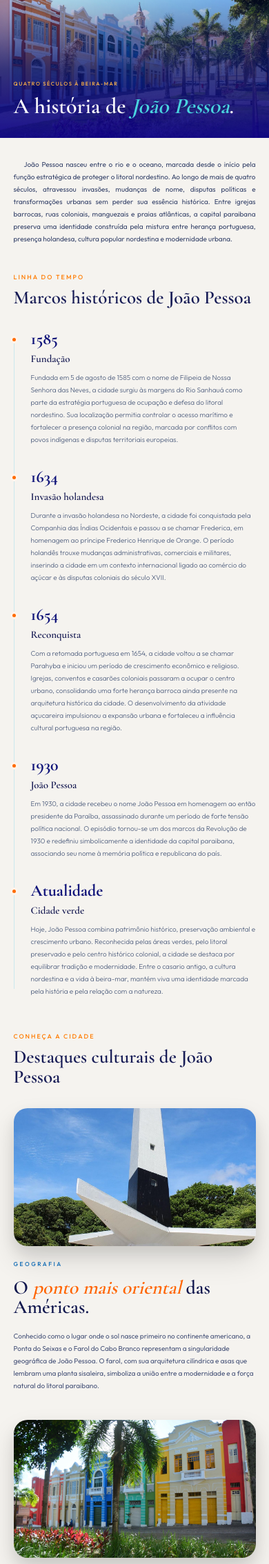
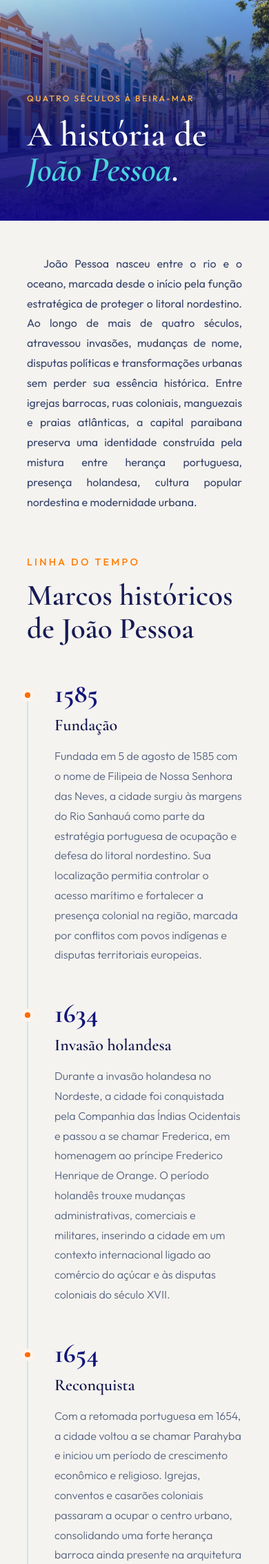
Before and after one commit to jmanoeldev/Vem-pra-Jampa, a Flask app: page /historia in a window 390 px wide. Shown: the part 84-2352 px from the top of the page at 69% size. Run offline with Flask 3, Linux system fonts and the light colour scheme.

Commit message:
fix: Padronização das páginas
-Defini fontes padrões para texto e títulos.
-Redefini todos as dimensões para o padrão rem.

```diff
--- a/static/css/historia.css
+++ b/static/css/historia.css
@@ -1,432 +1,426 @@
-*{
-    margin:0;
-    padding:0;
-    box-sizing:border-box;
+@import url('https://fonts.googleapis.com/css2?family=Cormorant+Garamond:ital,wght@0,600;1,600&family=Outfit:wght@300;400;500&display=swap');
+
+/*
+  BASE: 1rem = 10px (62.5% definido no style.css)
+  Conversão: valor original (base 16px) × 1.6 = novo valor
+  Ex: 1.2rem (16px base) → 1.92rem ≈ 1.9rem (10px base)
+*/
+
+/* =====================
+   VARIÁVEIS LOCAIS
+   ===================== */
+.pagina-historia {
+    --cor-primaria-h: #11157a;
+    --cor-destaque-h: #ff6b00;
+    --cor-texto-h: #49557a;
+    --cor-fundo-h: #f5f3ef;
 }
 
-html{
-    font-size:16px;
-    scroll-behavior:smooth;
+/* =====================
+   LAYOUT GERAL
+   ===================== */
+.pagina-historia {
+    background: var(--cor-fundo-h);
+    color: #2d3553;
+    overflow-x: hidden;
 }
 
-body{
-    background:#f5f3ef;
-    color:#2d3553;
-    font-family:'Outfit', sans-serif;
-    overflow-x:hidden;
+.pagina-historia .container {
+    width: min(80%);
+    margin: 0 auto;
 }
 
-.container{
-    width:min(90%, 75rem);
-    margin:0 auto;
+/* =====================
+   HERO
+   ===================== */
+.pagina-historia .hero {
+    min-height: 41.6rem;       /* 26rem × 1.6 */
+    display: flex;
+    align-items: flex-end;
+    padding-bottom: 4.8rem;    /* 3rem × 1.6 */
+    background-image: linear-gradient(
+        to bottom,
+        rgba(13, 36, 126, 0.20),
+        rgba(12, 22, 111, 0.78),
+        rgba(11, 0, 136, 0.94)
+    ), url(/static/images/foto.webp);
+    background-size: cover;
+    background-position: center;
+    background-repeat: no-repeat;
+    position: relative;
 }
 
-.hero{
-    min-height:26rem;
-    display:flex;
-    align-items:flex-end;
-    padding-bottom:3rem;
-    background-image: linear-gradient(to bottom, rgba(13, 36, 126, 0.20), rgba(12, 22, 111, 0.78), rgba(11, 0, 136, 0.94)), url(/static/images/foto.webp);
-    background-size:cover;
-    background-position:center;
-    background-repeat:no-repeat;
-    position:relative;
+.pagina-historia .hero-conteudo {
+    max-width: 89.6rem;        /* 56rem × 1.6 */
+    margin-bottom: 1.6rem;
 }
 
-.hero-conteudo{
-    max-width:56rem;
-    margin-bottom: 1rem;
+.pagina-historia .hero-subtitulo {
+    font-size: 1.44rem;        /* 0.9rem × 1.6 */
+    font-weight: 500;
+    letter-spacing: 0.4rem;    /* 0.25rem × 1.6 */
+    text-transform: uppercase;
+    color: #ffb347;
+    margin-bottom: 1.92rem;    /* 1.2rem × 1.6 */
 }
 
-.hero-subtitulo{
-    font-size:0.9rem;
-    font-weight:500;
-    letter-spacing:0.25rem;
-    text-transform:uppercase;
-    color:#ffb347;
-    margin-bottom:1.2rem;
+.pagina-historia .hero-titulo {
+    font-family: 'Cormorant Garamond', serif;
+    font-size: 9.6rem;         /* 6rem × 1.6 */
+    line-height: 0.95;
+    color: #ffffff;
+    font-weight: 600;
 }
 
-.hero-titulo{
-    font-family:'Cormorant Garamond', serif;
-    font-size:6rem;
-    line-height:0.95;
-    color:#ffffff;
-    font-weight:600;
+.pagina-historia .texto-destaque {
+    color: #49d4df;
+    font-style: italic;
 }
 
-.texto-destaque{
-    color:#49d4df;
-    font-style:italic;
+/* =====================
+   INTRODUÇÃO
+   ===================== */
+.pagina-historia .introducao {
+    padding: 6.4rem 0 3.2rem;  /* 4rem / 2rem × 1.6 */
 }
 
-.introducao{
-    padding:4rem 0 2rem;
+.pagina-historia .introducao-texto {
+    max-width: 96rem;          /* 60rem × 1.6 */
+    font-size: 2.24rem;        /* 1.4rem × 1.6 */
+    line-height: 1.8;
+    color: #38456b;
+    font-weight: 400;
+    text-align: justify;
+    text-indent: 4rem;         /* 2.5rem × 1.6 */
+    margin: 0 auto 8rem auto;  /* 5rem × 1.6 */
 }
 
-.introducao-texto{
-    max-width:60rem;
-    font-size:1.4rem;
-    line-height:1.8;
-    color:#38456b;
-    font-weight:400;
-    text-align: justify;
-    text-indent: 2.5rem;
-    margin:0 auto 5rem auto;
+/* =====================
+   CABEÇALHO HISTÓRIA
+   ===================== */
+.pagina-historia .cabecalho-historia {
+    margin-bottom: 8rem;       /* 5rem × 1.6 */
 }
 
-.cabecalho-historia{
-    margin-bottom:5rem;
+.pagina-historia .historia-subtitulo {
+    text-transform: uppercase;
+    letter-spacing: 0.32rem;   /* 0.2rem × 1.6 */
+    color: #ff7b00;
+    font-size: 1.44rem;        /* 0.9rem × 1.6 */
+    font-weight: 500;
+    margin-bottom: 1.6rem;
 }
 
-.historia-subtitulo{
-    text-transform:uppercase;
-    letter-spacing:0.2rem;
-    color:#ff7b00;
-    font-size:0.9rem;
-    font-weight:500;
-    margin-bottom:1rem;
+.pagina-historia .historia-titulo {
+    font-family: 'Cormorant Garamond', serif;
+    font-size: 6.4rem;         /* 4rem × 1.6 */
+    line-height: 1.1;
+    color: #161b55;
+    font-weight: 600;
 }
 
-.historia-titulo{
-    font-family:'Cormorant Garamond', serif;
-    font-size:4rem;
-    line-height:1.1;
-    color:#161b55;
-    font-weight:600;
+/* =====================
+   LINHA DO TEMPO
+   ===================== */
+.pagina-historia .linha-tempo {
+    position: relative;
+    width: 100%;
+    max-width: 96rem;          /* 60rem × 1.6 */
+    margin-left: auto;
+    margin-right: auto;
+    padding-left: 6.4rem;      /* 4rem × 1.6 */
+    margin-bottom: 3.2rem;
 }
 
-.linha-tempo{
-    position:relative;
-    width: 100%;
-    max-width: 60rem;
-    margin-left:auto;
-    margin-right:auto;
-    padding-left:4rem;
-    margin-bottom:2rem;
+.pagina-historia .linha-tempo::before {
+    content: "";
+    position: absolute;
+    left: 0;
+    top: 2.08rem;              /* 1.3rem × 1.6 */
+    bottom: 2.08rem;
+    width: 0.24rem;            /* 0.15rem × 1.6 */
+    background: #cbe7ee;
 }
 
-.linha-tempo::before{
-    content:"";
-    position:absolute;
-    left:0rem;
-    top:1.3rem;
-    bottom: 1.3rem;
-    width:0.15rem;
-    background:#cbe7ee;
+.pagina-historia .linha-item {
+    position: relative;
+    padding-bottom: 8rem;      /* 5rem × 1.6 */
 }
 
-.linha-item{
-    position:relative;
-    padding-bottom:5rem;
+.pagina-historia .linha-item:last-child {
+    padding-bottom: 0;
 }
 
-.linha-item:last-child{
-    padding-bottom:0;
+.pagina-historia .linha-ponto {
+    position: absolute;
+    left: -7.52rem;            /* -4.7rem × 1.6 */
+    top: 1.6rem;
+    width: 2.4rem;             /* 1.5rem × 1.6 */
+    height: 2.4rem;
+    background: #ff6b00;
+    border-radius: 50%;
+    border: 0.56rem solid #fff4eb; /* 0.35rem × 1.6 */
+    z-index: 10;
 }
 
-.linha-ponto{
-    position:absolute;
-    left:-4.7rem;
-    top:1rem;
-    width:1.5rem;
-    height:1.5rem;
-    background:#ff6b00;
-    border-radius:50%;
-    border:0.35rem solid #fff4eb;
-    z-index:10;
+.pagina-historia .linha-conteudo {
+    max-width: 88rem;          /* 55rem × 1.6 */
 }
 
-.linha-conteudo{
-    max-width:55rem;
+.pagina-historia .linha-ano {
+    font-family: 'Cormorant Garamond', serif;
+    font-size: 6.4rem;         /* 4rem × 1.6 */
+    color: #11157a;
+    margin-bottom: 0.8rem;
+    font-weight: 700;
 }
 
-.linha-ano{
-    font-family:'Cormorant Garamond', serif;
-    font-size:4rem;
-    color:#11157a;
-    margin-bottom:0.5rem;
-    font-weight:700;
+.pagina-historia .linha-titulo {
+    font-family: 'Cormorant Garamond', serif;
+    font-size: 3.52rem;        /* 2.2rem × 1.6 */
+    color: #12164f;
+    margin-bottom: 1.6rem;
+    font-weight: 600;
 }
 
-.linha-titulo{
-    font-family:'Cormorant Garamond', serif;
-    font-size:2.2rem;
-    color:#12164f;
-    margin-bottom:1rem;
-    font-weight:600;
+.pagina-historia .linha-texto {
+    font-size: 1.92rem;        /* 1.2rem × 1.6 */
+    line-height: 1.9;
+    color: #51607f;
+    font-weight: 300;
 }
 
-.linha-texto{
-    font-size:1.2rem;
-    line-height:1.9;
-    color:#51607f;
-    font-weight:300;
+/* =====================
+   DESTAQUES CULTURAIS
+   ===================== */
+.pagina-historia .destaques-culturais {
+    padding: 4.8rem 0 1.6rem;
 }
 
-.destaques-culturais{
-    padding:3rem 0;
-    padding-top: 1rem;
+.pagina-historia .destaque-item {
+    display: flex;
+    align-items: center;
+    justify-content: space-between;
+    gap: 6.4rem;               /* 4rem × 1.6 */
+    margin-bottom: 12.8rem;    /* 8rem × 1.6 */
 }
 
-.destaque-item{
-    display:flex;
-    align-items:center;
-    justify-content:space-between;
-    gap:4rem;
-    margin-bottom:8rem;
+.pagina-historia .destaque-reverso {
+    flex-direction: row-reverse;
 }
 
-.destaque-reverso{
-    flex-direction:row-reverse;
+.pagina-historia .destaque-imagem {
+    flex: 1;
 }
 
-.destaque-imagem{
-    flex:1;
+.pagina-historia .destaque-imagem img {
+    width: 100%;
+    height: 67.2rem;           /* 42rem × 1.6 */
+    object-fit: cover;
+    border-radius: 3.2rem;     /* 2rem × 1.6 */
+    display: block;
+    box-shadow:
+        0 1.6rem 3.2rem rgba(0, 0, 0, 0.08),
+        0 3.2rem 6.4rem rgba(0, 0, 0, 0.12);
+    transition: transform 0.4s ease, box-shadow 0.4s ease;
 }
 
-.destaque-imagem img{
-    width:100%;
-    height:42rem;
-    object-fit:cover;
-    border-radius:2rem;
-    display:block;
-    box-shadow:
-    0 1rem 2rem rgba(0,0,0,0.08),
-    0 2rem 4rem rgba(0,0,0,0.12);
+.pagina-historia .destaque-imagem img:hover {
+    transform: translateY(-0.8rem);
+    box-shadow: 0 3.2rem 6.4rem rgba(15, 22, 77, 0.20);
 }
 
-.destaque-imagem img{
-
-    transition:
-        transform .4s ease,
-        box-shadow .4s ease;
+.pagina-historia .destaque-conteudo {
+    flex: 1;
 }
 
-.destaque-imagem img:hover{
-
-    transform:translateY(-0.5rem);
-    box-shadow:0 2rem 4rem rgba(15,22,77,.20);
+.pagina-historia .destaque-categoria {
+    font-size: 1.52rem;        /* 0.95rem × 1.6 */
+    text-transform: uppercase;
+    letter-spacing: 0.4rem;    /* 0.25rem × 1.6 */
+    color: #0f6ab4;
+    font-weight: 500;
+    margin-bottom: 2.4rem;
 }
 
-.destaque-conteudo{
-    flex:1;
+.pagina-historia .destaque-titulo {
+    font-family: 'Cormorant Garamond', serif;
+    font-size: 8rem;           /* 5rem × 1.6 */
+    line-height: 0.95;
+    color: #0f164d;
+    font-weight: 600;
+    margin-bottom: 3.2rem;
 }
 
-.destaque-categoria{
-    font-size:0.95rem;
-    text-transform:uppercase;
-    letter-spacing:0.25rem;
-    color:#0f6ab4;
-    font-weight:500;
-    margin-bottom:1.5rem;
+.pagina-historia .destaque-titulo span {
+    color: #ff6400;
+    font-style: italic;
 }
 
-.destaque-titulo{
-    font-family:'Cormorant Garamond', serif;
-    font-size:5rem;
-    line-height:0.95;
-    color:#0f164d;
-    font-weight:600;
-    margin-bottom:2rem;
+.pagina-historia .destaque-texto {
+    font-size: 2.32rem;        /* 1.45rem × 1.6 */
+    line-height: 1.8;
+    color: #49557a;
+    max-width: 67.2rem;        /* 42rem × 1.6 */
 }
 
-.destaque-titulo span{
-    color:#ff6400;
-    font-style:italic;
+/* =====================
+   RESPONSIVO — TABLET
+   ===================== */
+@media screen and (max-width: 1024px) {
+
+    .pagina-historia .hero {
+        min-height: 35.2rem;
+        padding-bottom: 4rem;
     }
 
-.destaque-texto{
-    font-size:1.45rem;
-    line-height:1.8;
-    color:#49557a;
-    max-width:42rem;
+    .pagina-historia .hero-titulo {
+        font-size: 7.68rem;    /* 4.8rem × 1.6 */
     }
 
-/*Responsividade para Tablets*/
-
-@media screen and (max-width: 1024px){
-
-    html{
-        font-size:15px;
+    .pagina-historia .introducao-texto {
+        max-width: 70.4rem;
+        font-size: 1.92rem;
     }
 
-    .container{
-        width:min(92%,75rem);
+    .pagina-historia .historia-titulo {
+        font-size: 5.6rem;
     }
 
-    .hero{
-        min-height:22rem;
-        padding-bottom:2.5rem;
+    .pagina-historia .linha-tempo {
+        max-width: 76.8rem;
+        padding-left: 4.8rem;
     }
 
-    .hero-titulo{
-        font-size:4.8rem;
+    .pagina-historia .linha-ponto {
+        left: -5.92rem;
     }
 
-    .introducao-texto{
-        max-width:44rem;
-        font-size:1.2rem;
-        line-height:1.8;
+    .pagina-historia .linha-ano {
+        font-size: 4.8rem;
     }
 
-    .historia-titulo{
-        font-size:3.5rem;
+    .pagina-historia .linha-titulo {
+        font-size: 3.2rem;
     }
 
-    .linha-tempo{
-        max-width:48rem;
-        margin-left:auto;
-        margin-right:auto;
-        padding-left:3rem;
+    .pagina-historia .linha-texto {
+        font-size: 1.76rem;
     }
 
-    .linha-ponto{
-        left:-3.7rem;
+    .pagina-historia .destaque-item {
+        gap: 4.8rem;
+        margin-bottom: 8rem;
     }
 
-    .linha-ano{
-        font-size:3rem;
+    .pagina-historia .destaque-imagem img {
+        height: 44.8rem;
     }
 
-    .linha-titulo{
-        font-size:2rem;
+    .pagina-historia .destaque-titulo {
+        font-size: 6.08rem;
     }
 
-    .linha-texto{
-        font-size:1.1rem;
+    .pagina-historia .destaque-texto {
+        font-size: 1.84rem;
+    }
 }
 
-    .destaque-item{
-        gap:3rem;
-        margin-bottom:5rem;
+/* =====================
+   RESPONSIVO — MOBILE
+   ===================== */
+@media screen and (max-width: 768px) {
+
+    .pagina-historia .hero {
+        min-height: 32rem;
+        padding-bottom: 3.2rem;
     }
 
-    .destaque-imagem img{
-        height:28rem;
+    .pagina-historia .hero-subtitulo {
+        font-size: 1.2rem;
+        letter-spacing: 0.24rem;
     }
 
-    .destaque-titulo{
-        font-size:3.8rem;
+    .pagina-historia .hero-titulo {
+        font-size: 5.12rem;
+        line-height: 1;
     }
 
-    .destaque-texto{
-        font-size:1.15rem;
+    .pagina-historia .introducao {
+        padding: 4.8rem 0 3.2rem;
     }
 
+    .pagina-historia .introducao-texto {
+        max-width: 100%;
+        font-size: 1.6rem;
+        text-indent: 2.4rem;
+        margin-bottom: 6.4rem;
     }
 
-/*Responsividade para Mobile*/
-
-@media screen and (max-width:768px){
-
-    html{
-        font-size:14px;
+    .pagina-historia .cabecalho-historia {
+        margin-bottom: 4.8rem;
     }
 
-    .container{
-        width:90%;
+    .pagina-historia .historia-titulo {
+        font-size: 4.32rem;
     }
 
-    .hero{
-        min-height:20rem;
-        padding-bottom:2rem;
+    .pagina-historia .linha-tempo {
+        max-width: 100%;
+        padding-left: 4rem;
     }
 
-    .hero-subtitulo{
-        font-size:.75rem;
-        letter-spacing:.15rem;
+    .pagina-historia .linha-ponto {
+        left: -4.8rem;
+        width: 1.76rem;
+        height: 1.76rem;
     }
 
-    .hero-titulo{
-        font-size:3.2rem;
-        line-height:1;
+    .pagina-historia .linha-item {
+        padding-bottom: 4.8rem;
     }
 
-    .introducao{
-        padding:3rem 0 2rem;
+    .pagina-historia .linha-ano {
+        font-size: 3.84rem;
     }
 
-    .introducao-texto{
-        max-width:100%;
-        font-size:1rem;
-        line-height:1.8;
-        text-indent:1.5rem;
-        margin-bottom:4rem;
+    .pagina-historia .linha-titulo {
+        font-size: 2.4rem;
     }
 
-    .cabecalho-historia{
-        margin-bottom:3rem;
+    .pagina-historia .linha-texto {
+        font-size: 1.6rem;
+        line-height: 1.8;
     }
 
-    .historia-titulo{
-        font-size:2.7rem;
+    .pagina-historia .destaque-item,
+    .pagina-historia .destaque-reverso {
+        flex-direction: column;
+        gap: 3.2rem;
+        margin-bottom: 6.4rem;
     }
 
-    .linha-tempo{
-        max-width:100%;
-        padding-left:2.5rem;
+    .pagina-historia .destaque-imagem,
+    .pagina-historia .destaque-conteudo {
+        width: 100%;
     }
 
-    .linha-tempo::before{
-        left:0;
+    .pagina-historia .destaque-imagem img {
+        height: 32rem;
     }
 
-    .linha-ponto{
-        left:-3rem;
-        width:1.1rem;
-        height:1.1rem;
+    .pagina-historia .destaque-categoria {
+        font-size: 1.36rem;
     }
 
-    .linha-item{
-        padding-bottom:3rem;
+    .pagina-historia .destaque-titulo {
+        font-size: 4.48rem;
+        line-height: 1;
     }
 
-    .linha-ano{
-        font-size:2.4rem;
+    .pagina-historia .destaque-texto {
+        max-width: 100%;
+        font-size: 1.6rem;
+        line-height: 1.8;
     }
-
-    .linha-titulo{
-        font-size:1.5rem;
 }
-
-    .linha-texto{
-        font-size:1rem;
-        line-height:1.8;
-    }
-
-    .destaque-item, .destaque-reverso{
-        flex-direction:column;
-        gap:2rem;
-        margin-bottom:4rem;
-    }
-
-    .destaque-imagem{
-        width:100%;
-    }
-
-    .destaque-imagem img{
-        width:100%;
-        height:20rem;
-    }
-
-    .destaque-conteudo{
-        width:100%;
-    }
-
-    .destaque-categoria{
-        font-size:.85rem;
-    }
-
-    .destaque-titulo{
-        font-size:2.8rem;
-        line-height:1;
-    }
-
-    .destaque-texto{
-        max-width:100%;
-        font-size:1rem;
-        line-height:1.8;
-    }
-
-}
--- a/static/css/style.css
+++ b/static/css/style.css
@@ -1,3 +1,5 @@
+@import url('https://fonts.googleapis.com/css2?family=Cormorant+Garamond:ital,wght@0,600;0,700;1,600;1,700&family=Outfit:wght@300;400;500;600&display=swap');
+
 * {
   margin: 0;
   padding: 0;
@@ -39,11 +41,15 @@ html, body {
 }
 
 body {
-  font-family: 'Segoe UI', sans-serif;
-  background-color: var(--bg-page);
+  font-family: 'Outfit', sans-serif;
   display: flex;
   flex-direction: column;
   min-height: 100vh;
+}
+
+/* Hierarquia de títulos global */
+h1, h2, h3, h4, h5, h6 {
+  font-family: 'Cormorant Garamond', serif;
 }
 
 .main-content {
@@ -194,7 +200,7 @@ body {
 .footer {
   background-color: var(--bg-footer);
   color: var(--text-on-dark);
-  font-family: 'Segoe UI', sans-serif;
+  font-family: 'Outfit', sans-serif;
 }
 
 .footer__content {
```
Also changed, not shown: static/css/pontos.css (+7 -4 lines). Lines whose indentation alone changed are shown as unchanged.
